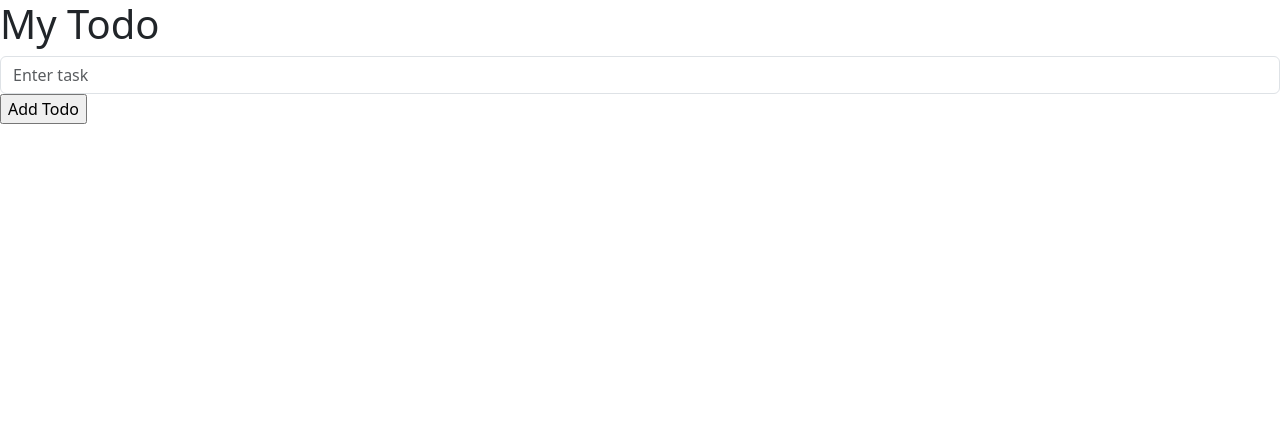
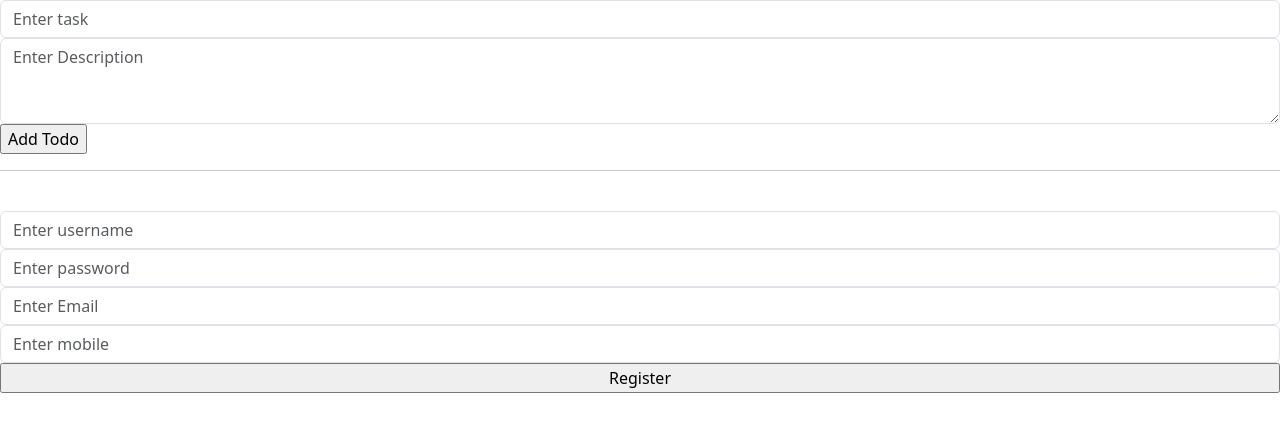
Before and after one commit to RohitPawar9850/Day15-WPT, a React (Create React App) app: page / in a window 1280 px wide. Shown: the top 432 px of the page. Built offline with nearby package versions, Linux system fonts and the light colour scheme.

Commit message:
registeration sucessfully

```diff
--- a/src/App.js
+++ b/src/App.js
@@ -1,44 +1,15 @@
 import { useRef, useState } from "react";
+import MyTodo from "./pages/MyTodo";
+import MyRegistration from "./pages/MyRegistration";
 
 function App() {
   return (
     <>
-      <h1>My Todo</h1>
-      <MyTodo />
-    </>
-  );
-}
-
-function MyTodo() {
-  // let todo = { task: "" };
-  // S1 :: FORM :: MULTIPLE INPUT FIELD
-  let [todo, setTodo] = useState({ task: "" });
-
-  // S3 :: gething the input object on chagne
-  let handleChnageTaskAction = (e) => {
-    console.log(e.target);
-    // e.target === input object
-
-    let newTodo = { ...todo, task: e.target.value };
-    setTodo(newTodo);
-  };
-
-  // S4 :: We will be making API call.
-  let addTodoAction = () => {
-    alert(todo.task);
-  };
-
-  return (
-    <>
-      <input
-        className="form-control"
-        type="text"
-        placeholder="Enter task"
-        value={todo.task}
-        onChange={handleChnageTaskAction}
-      />
-
-      <input type="button" value="Add Todo" onClick={addTodoAction} />
+    <MyTodo></MyTodo>
+    <br />
+    <hr />
+    <br />
+      <MyRegistration />
     </>
   );
 }
--- /dev/null
+++ b/src/pages/MyRegistration.js
@@ -0,0 +1,85 @@
+import { useState } from "react";
+
+function MyRegistration() {
+  let [user, setUser] = useState({
+    username: "",
+    password: "",
+    email: "",
+    mobile: "",
+  });
+
+  let handlerUsernameAction = (e) => {
+    let newuser = { ...user, username: e.target.value };
+    setUser(newuser);
+  };
+
+  let handlerPasswordAction = (e) => {
+    let newuser = { ...user, password: e.target.value };
+    setUser(newuser);
+  };
+
+  let handlerEmailAction = (e) => {
+    let newuser = { ...user, email: e.target.value };
+    setUser(newuser);
+  };
+
+  let handlerMobileAction = (e) => {
+    let newuser = { ...user, mobile: e.target.value };
+    setUser(newuser);
+  };
+
+  let registerAction = async () => {
+    // BACKEND
+    let url = `http://localhost:4000/adduser?username=${user.username}&password=${user.password}&email=${user.email}&mobile=${user.mobile}`;
+    await fetch(url);
+
+    let newuser = {
+      username: "",
+      password: "",
+      email: "",
+      mobile: "",
+    };
+    setUser(newuser);
+  };
+
+  return (
+    <>
+      <input
+        type="text"
+        className="form-control"
+        placeholder="Enter username"
+        value={user.username}
+        onChange={handlerUsernameAction}
+      />
+      <input
+        type="password"
+        className="form-control"
+        placeholder="Enter password"
+        value={user.password}
+        onChange={handlerPasswordAction}
+      />
+      <input
+        type="text"
+        className="form-control"
+        placeholder="Enter Email"
+        value={user.email}
+        onChange={handlerEmailAction}
+      />
+      <input
+        type="text"
+        className="form-control"
+        placeholder="Enter mobile"
+        value={user.mobile}
+        onChange={handlerMobileAction}
+      />
+      <input
+        type="button"
+        value="Register"
+        className="w-100"
+        onClick={registerAction}
+      />
+    </>
+  );
+}
+
+export default MyRegistration;
--- /dev/null
+++ b/src/pages/MyTodo.js
@@ -0,0 +1,62 @@
+import { useState } from "react";
+
+function MyTodo() {
+  let [sucessBox, setSuccessBox] = useState(false);
+  let [todo, setTodo] = useState({ task: "", description: "" });
+
+  let handleChnageTaskAction = (e) => {
+    let newTodo = { ...todo, task: e.target.value };
+    setTodo(newTodo);
+  };
+
+  let handleChangeDescriptionAction = (e) => {
+    // console.log(e.target);
+    let newTodo = { ...todo, description: e.target.value };
+    setTodo(newTodo);
+  };
+
+  let addTodoAction = async () => {
+    console.log(todo);
+
+    let url = `http://localhost:4000/addtodo?task=${todo.task}&description=${todo.description}`;
+    await fetch(url);
+
+    // clear the box
+    let newtodo = { task: "", description: "" };
+    setTodo(newtodo);
+
+    setSuccessBox(true);
+    setTimeout(() => {
+      setSuccessBox(false);
+    }, 5000);
+  };
+
+  return (
+    <>
+      <input
+        className="form-control"
+        type="text"
+        placeholder="Enter task"
+        value={todo.task}
+        onChange={handleChnageTaskAction}
+      />
+
+      <textarea
+        className="form-control"
+        cols="30"
+        rows="3"
+        placeholder="Enter Description"
+        value={todo.description}
+        onChange={handleChangeDescriptionAction}
+      ></textarea>
+
+      <input type="button" value="Add Todo" onClick={addTodoAction} />
+
+      {sucessBox && (
+        <div className="alert alert-success">Operation Success</div>
+      )}
+    </>
+  );
+}
+
+export default MyTodo;
```
